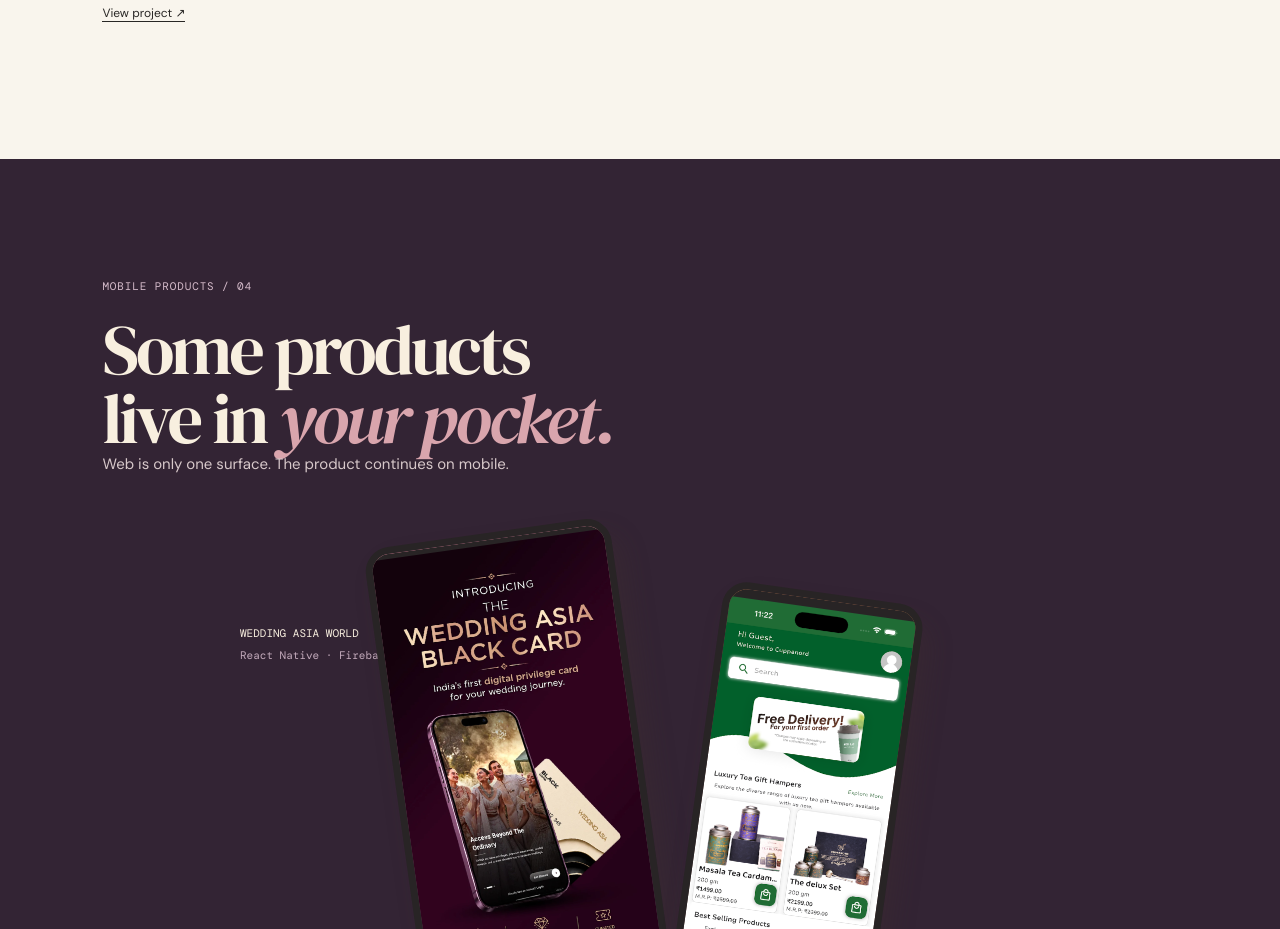
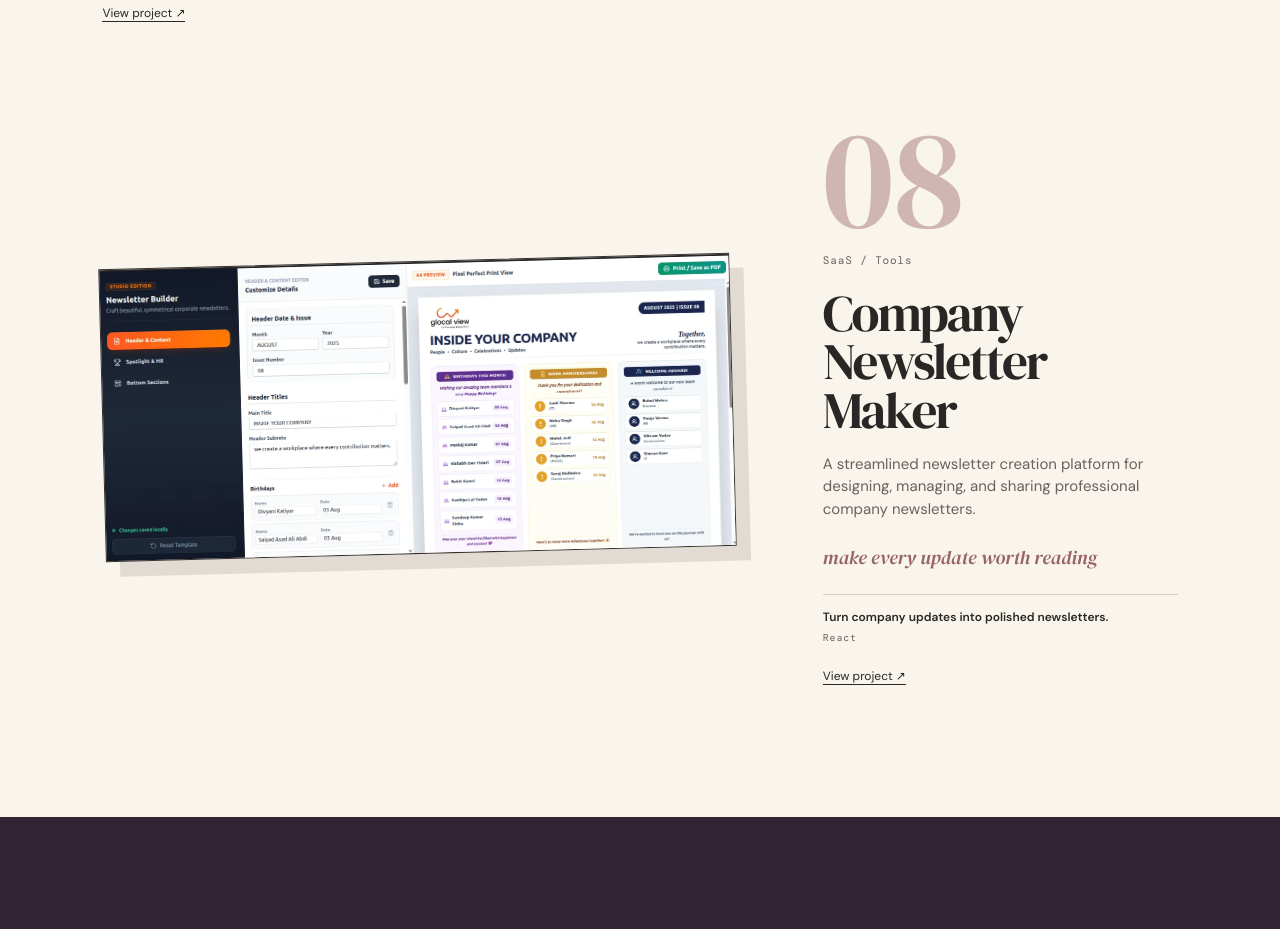
Before and after one commit to dev-GarvSharma/portfolio, a React (Vite) app: page / in a window 1280 px wide. Shown: the part 6900-7829 px from the top of the page. Built offline with nearby package versions, Linux system fonts and the light colour scheme.

Commit message:
added new project

```diff
--- a/src/data/projects.js
+++ b/src/data/projects.js
@@ -110,19 +110,19 @@ export const projects = [
     annotation: "built for everyday use",
     type: "web",
   },
-  //   {
-  //     id: "08",
-  //     title: "Estimate My App",
-  //     category: "SaaS / Tools",
-  //     description:
-  //       "An interactive platform for estimating product costs and timelines from selected features.",
-  //     highlight: "A clearer start to a complicated plan.",
-  //     url: "https://www.ideaestimate.com/",
-  //     technologies: ["React", "Vite", "Node.js", "REST APIs"],
-  //     features: ["Cost range", "Timelines", "Comparison"],
-  //     image: null,
-  //     theme: "yellow",
-  //     annotation: "make the unknown useful",
-  //     type: "saas",
-  //   },
+  {
+    id: "08",
+    title: "Company Newsletter Maker",
+    category: "SaaS / Tools",
+    description:
+      "A streamlined newsletter creation platform for designing, managing, and sharing professional company newsletters.",
+    highlight: "Turn company updates into polished newsletters.",
+    url: "https://newsletter.glocalview.com/",
+    technologies: ["React"],
+    features: ["Newsletter Builder", "Templates", "Company Updates"],
+    image: "/projects/Newsletter.webp",
+    theme: "yellow",
+    annotation: "make every update worth reading",
+    type: "saas",
+  },
 ];
```
Also changed, not shown: public/projects/Newsletter.webp (added).
